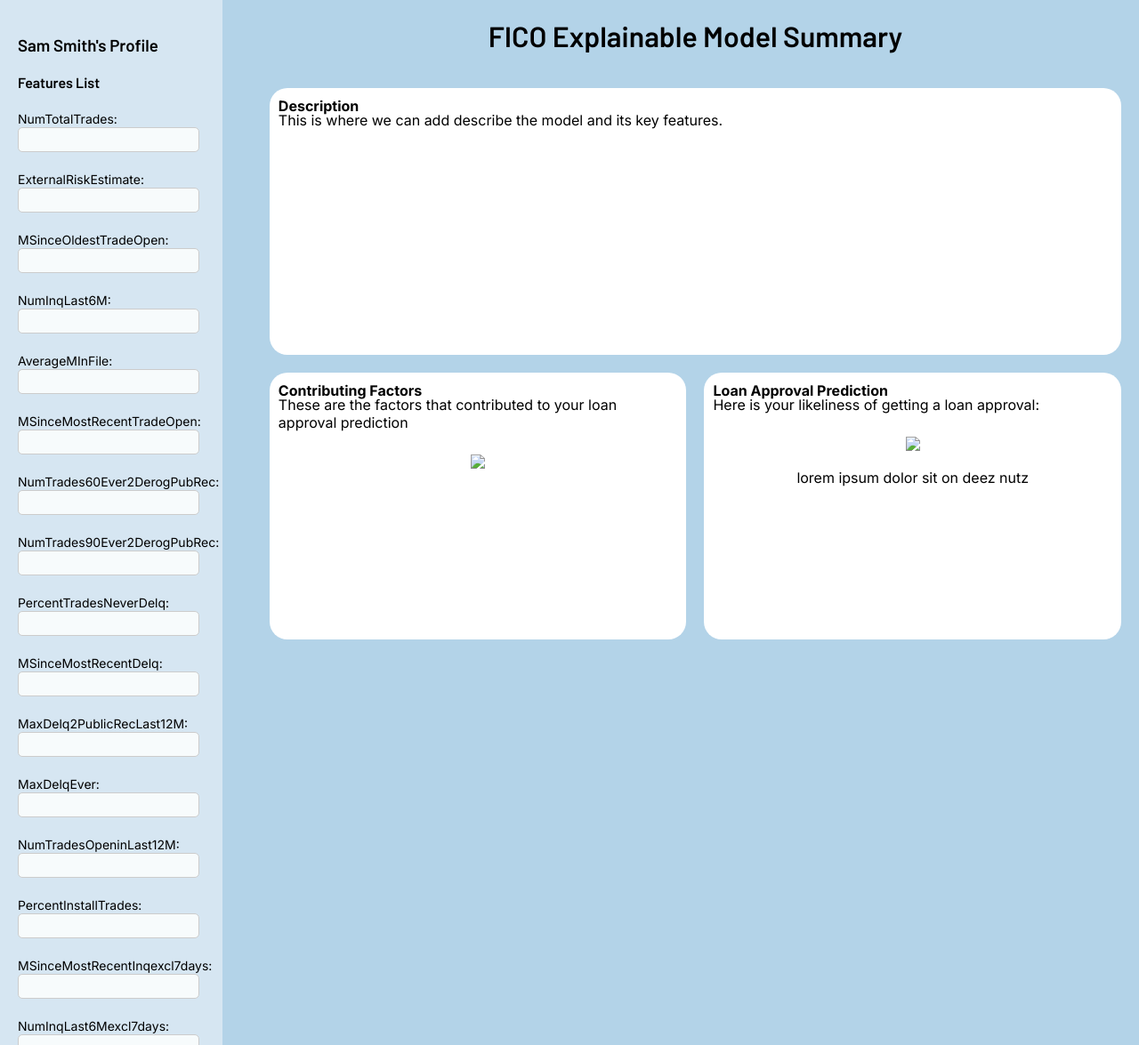
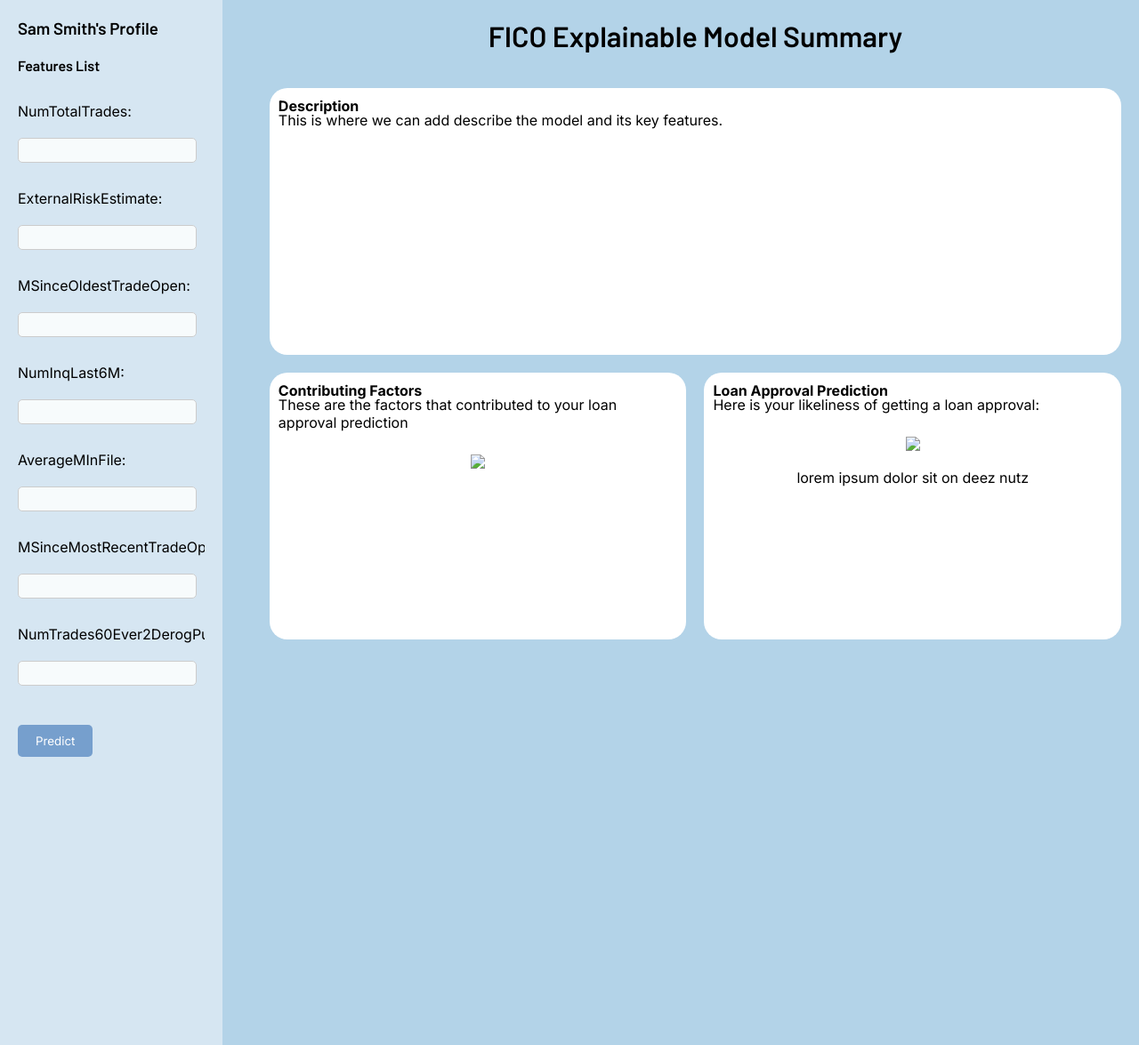
Before and after one commit to s-exe/csds-flask-project, a Flask app: template templates/dashboard.html in a window 1280 px wide. Shown: the whole page at 89% size. Run offline with Flask 2, Linux system fonts and the light colour scheme; the template is opened without the code that fills it, so the values that code supplies are empty.

Commit message:
Formatted Sidebar

```diff
--- a/templates/dashboard.html
+++ b/templates/dashboard.html
@@ -29,6 +29,7 @@
         form > label {
             font-size: 14px;
         }
+
 
         input {
             background-color: #F7FBFC;
@@ -145,17 +146,34 @@
         .plot-image, .chart-image {
             width: 90%;
         }
+
+        .feature-scroll-container {
+            max-height: 700px;
+            overflow-y: scroll;
+            margin-bottom: 10px;
+        }
+
+        .feature-scroll-container label {
+            display: block;
+            margin-top: 10px;
+        }
+
+        .feature-scroll-container input {
+            width: 90%;
+        }
+
     </style>
 </head>
 <body>
     <div class="container">
         <div class="sidebar">
             <div class="login-container">
-                <h3>Sam Smith's Profile</h3>
+                <h3 style="margin-top: 0px;">Sam Smith's Profile</h3>
             </div>
-
+            <div class="login-container">
                 <h4>Features List</h4>
                 <form method="POST">
+                    <div class="feature-scroll-container">
                         <!-- feature inputs -->
                         <label for="NumTotalTrades">NumTotalTrades:</label><br>
                         <input type="number" step="1" id="NumTotalTrades" name="NumTotalTrades" value="{{ val1 }}" required><br><br>
@@ -223,8 +241,12 @@
                         <label for="PercentTradesWBalance">PercentTradesWBalance:</label><br>
                         <input type="number" step="0.01" id="PercentTradesWBalance" name="PercentTradesWBalance" value="{{ val22 }}" required><br><br>
 
-                <button type="submit">Predict</button>
+                    </div>
+
+                    <button type="submit">Predict</button><br>
                 </form>
+            </div>
+
         </div>
         <div class="main-content">
         <!-- <div class="content"> -->
```
Also changed, not shown: 1 other file. Lines whose indentation alone changed are shown as unchanged.
